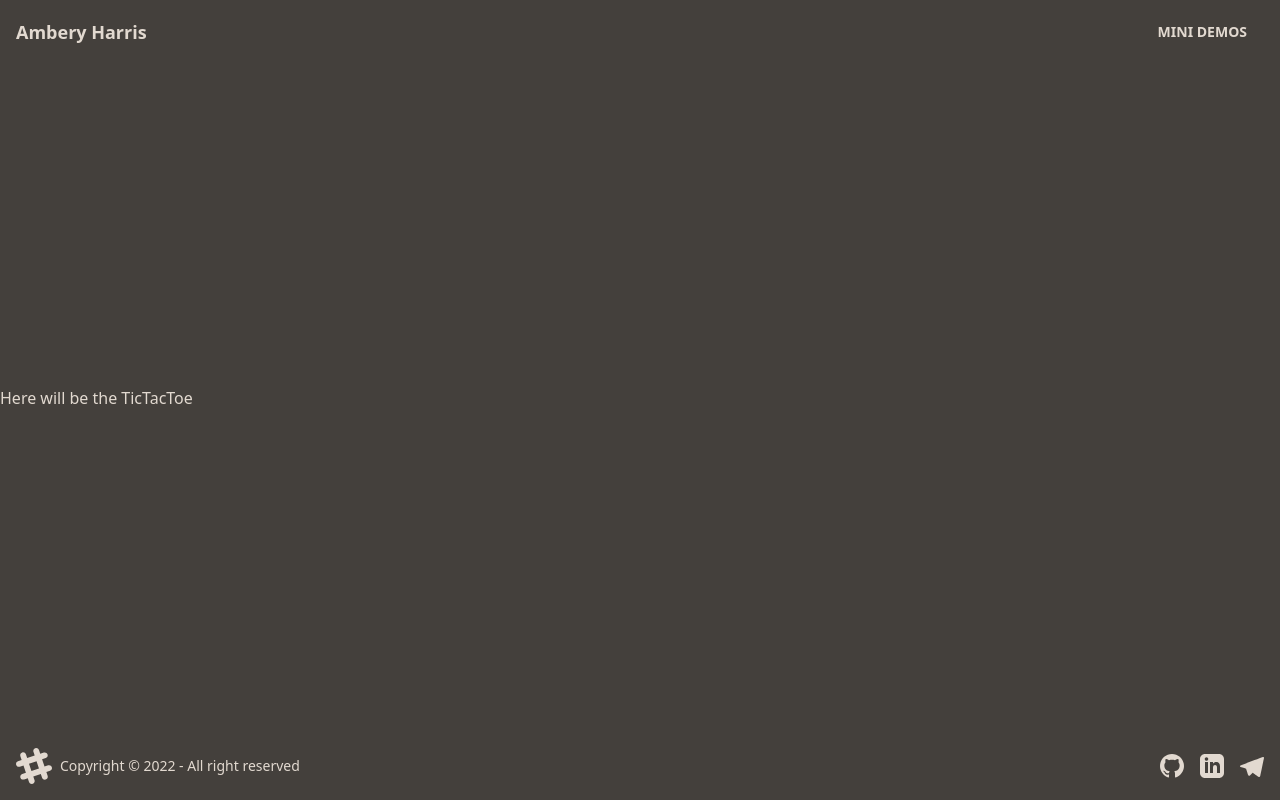
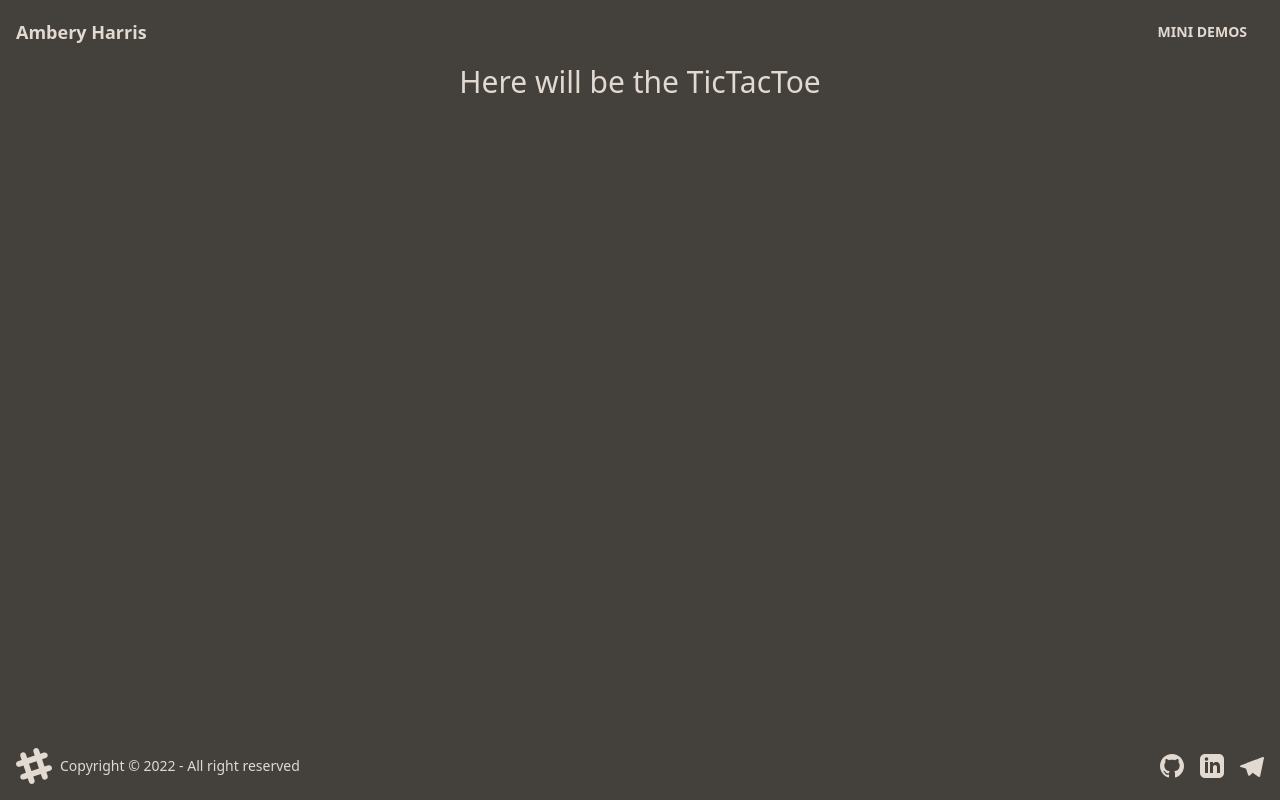
Before and after one commit to the-ham/NextPortfolio, a Next.js app: page /tictactoe in a window 1280 px wide. Built offline with nearby package versions, Linux system fonts and the light colour scheme.

Commit message:
portrait added

```diff
--- a/components/Footer.tsx
+++ b/components/Footer.tsx
@@ -1,10 +1,9 @@
 import React from "react";
 import Link from 'next/link';
-import { Telegram } from './svgs'
 
 const Footer = () => {
   return (
-    <footer className="footer items-center p-4 bg-base-100">
+    <footer className="footer z-50 items-center p-4 bg-none">
       <div className="items-center grid-flow-col">
         <svg
           width="36"
@@ -26,7 +25,7 @@ const Footer = () => {
             width="24"
             height="24"
             viewBox="0 0 24 24"
-            className="fill-current"
+            className="fill-current hover:fill-primary-focus"
           >
             <path d="M12 0c-6.626 0-12 5.373-12 12 0 5.302 3.438 9.8 8.207 11.387.599.111.793-.261.793-.577v-2.234c-3.338.726-4.033-1.416-4.033-1.416-.546-1.387-1.333-1.756-1.333-1.756-1.089-.745.083-.729.083-.729 1.205.084 1.839 1.237 1.839 1.237 1.07 1.834 2.807 1.304 3.492.997.107-.775.418-1.305.762-1.604-2.665-.305-5.467-1.334-5.467-5.931 0-1.311.469-2.381 1.236-3.221-.124-.303-.535-1.524.117-3.176 0 0 1.008-.322 3.301 1.23.957-.266 1.983-.399 3.003-.404 1.02.005 2.047.138 3.006.404 2.291-1.552 3.297-1.23 3.297-1.23.653 1.653.242 2.874.118 3.176.77.84 1.235 1.911 1.235 3.221 0 4.609-2.807 5.624-5.479 5.921.43.372.823 1.102.823 2.222v3.293c0 .319.192.694.801.576 4.765-1.589 8.199-6.086 8.199-11.386 0-6.627-5.373-12-12-12z"></path>
           </svg>
@@ -37,7 +36,7 @@ const Footer = () => {
             width="24"
             height="24"
             viewBox="0 0 24 24"
-            className="fill-current"
+            className="fill-current hover:fill-primary-focus"
           >
             <path d="M19 0h-14c-2.761 0-5 2.239-5 5v14c0 2.761 2.239 5 5 5h14c2.762 0 5-2.239 5-5v-14c0-2.761-2.238-5-5-5zm-11 19h-3v-11h3v11zm-1.5-12.268c-.966 0-1.75-.79-1.75-1.764s.784-1.764 1.75-1.764 1.75.79 1.75 1.764-.783 1.764-1.75 1.764zm13.5 12.268h-3v-5.604c0-3.368-4-3.113-4 0v5.604h-3v-11h3v1.765c1.396-2.586 7-2.777 7 2.476v6.759z"></path>
           </svg>
@@ -48,7 +47,7 @@ const Footer = () => {
             width="24"
             height="24"
             viewBox="0 0 24 24"
-            className="fill-current"
+            className="fill-current hover:fill-primary-focus"
           >
             <path d="M18.384,22.779c0.322,0.228 0.737,0.285 1.107,0.145c0.37,-0.141 0.642,-0.457 0.724,-0.84c0.869,-4.084 2.977,-14.421 3.768,-18.136c0.06,-0.28 -0.04,-0.571 -0.26,-0.758c-0.22,-0.187 -0.525,-0.241 -0.797,-0.14c-4.193,1.552 -17.106,6.397 -22.384,8.35c-0.335,0.124 -0.553,0.446 -0.542,0.799c0.012,0.354 0.25,0.661 0.593,0.764c2.367,0.708 5.474,1.693 5.474,1.693c0,0 1.452,4.385 2.209,6.615c0.095,0.28 0.314,0.5 0.603,0.576c0.288,0.075 0.596,-0.004 0.811,-0.207c1.216,-1.148 3.096,-2.923 3.096,-2.923c0,0 3.572,2.619 5.598,4.062Zm-11.01,-8.677l1.679,5.538l0.373,-3.507c0,0 6.487,-5.851 10.185,-9.186c0.108,-0.098 0.123,-0.262 0.033,-0.377c-0.089,-0.115 -0.253,-0.142 -0.376,-0.064c-4.286,2.737 -11.894,7.596 -11.894,7.596Z"></path>
           </svg>
--- a/components/Layout.tsx
+++ b/components/Layout.tsx
@@ -6,7 +6,7 @@ const Layout = ({ children }: { children: React.ReactNode }) => {
   return (
     <div className="flex flex-col h-screen justify-between">
       <Navbar />
-      {children}
+      <div className="h-full relative">{children}</div>
       <Footer />
     </div>
   );
--- a/components/Navbar.tsx
+++ b/components/Navbar.tsx
@@ -3,19 +3,19 @@ import Link from 'next/link';
 
 const Navbar = () => {
   return (
-    <div className="navbar bg-base-100">
+    <div className="navbar z-50 bg-none">
       <div className="flex-1 px-2 lg:flex-none">
         <Link href="/" className="text-lg font-bold">Ambery Harris</Link>
       </div>
       <div className="flex justify-end flex-1 px-2">
         <div className="flex items-stretch">
           <div className="dropdown dropdown-end">
-            <label tabIndex={0} className="btn btn-ghost rounded-btn">
+            <label tabIndex={0} className="btn btn-ghost hover:btn-primary rounded-btn">
               Mini demos
             </label>
             <ul
               tabIndex={0}
-              className="menu dropdown-content p-2 shadow bg-base-100 rounded-box w-52 mt-4"
+              className="menu dropdown-content p-2 shadow-lg bg-base-100 rounded-box w-52 mt-4"
             >
               <li>
                 <Link href="/tictactoe">TicTacToe</Link>
--- a/package.json
+++ b/package.json
@@ -7,6 +7,7 @@
     "lint": "next lint"
   },
   "dependencies": {
+    "@next/font": "^13.1.1",
     "daisyui": "^2.46.0",
     "next": "latest",
     "react": "18.2.0",
--- a/pages/index.tsx
+++ b/pages/index.tsx
@@ -1,8 +1,12 @@
 import type { NextPage } from "next";
+import Image from "next/image";
+import portrait from "../public/static/portrait.png";
 
 const Home: NextPage = () => {
   return (
-    <div></div>
+    <>
+      <Image src={portrait} alt="portrait" height={1000} quality={100} className="absolute bottom-0 -mb-[68px] mx-36"/>
+    </>
   );
 };
 
--- a/pages/tictactoe.tsx
+++ b/pages/tictactoe.tsx
@@ -2,8 +2,8 @@ import type { NextPage } from "next";
 
 const TicTacToe: NextPage = () => {
   return (
-    <div className="container mx-auto">
-      <h1>Here will be the TicTacToe</h1>
+    <div className="container mx-auto flex justify-center">
+      <h1 className="text-3xl">Here will be the TicTacToe</h1>
     </div>
   );
 };
```
Also changed, not shown: 2 other files (tests, documents, lock files or other folders).
